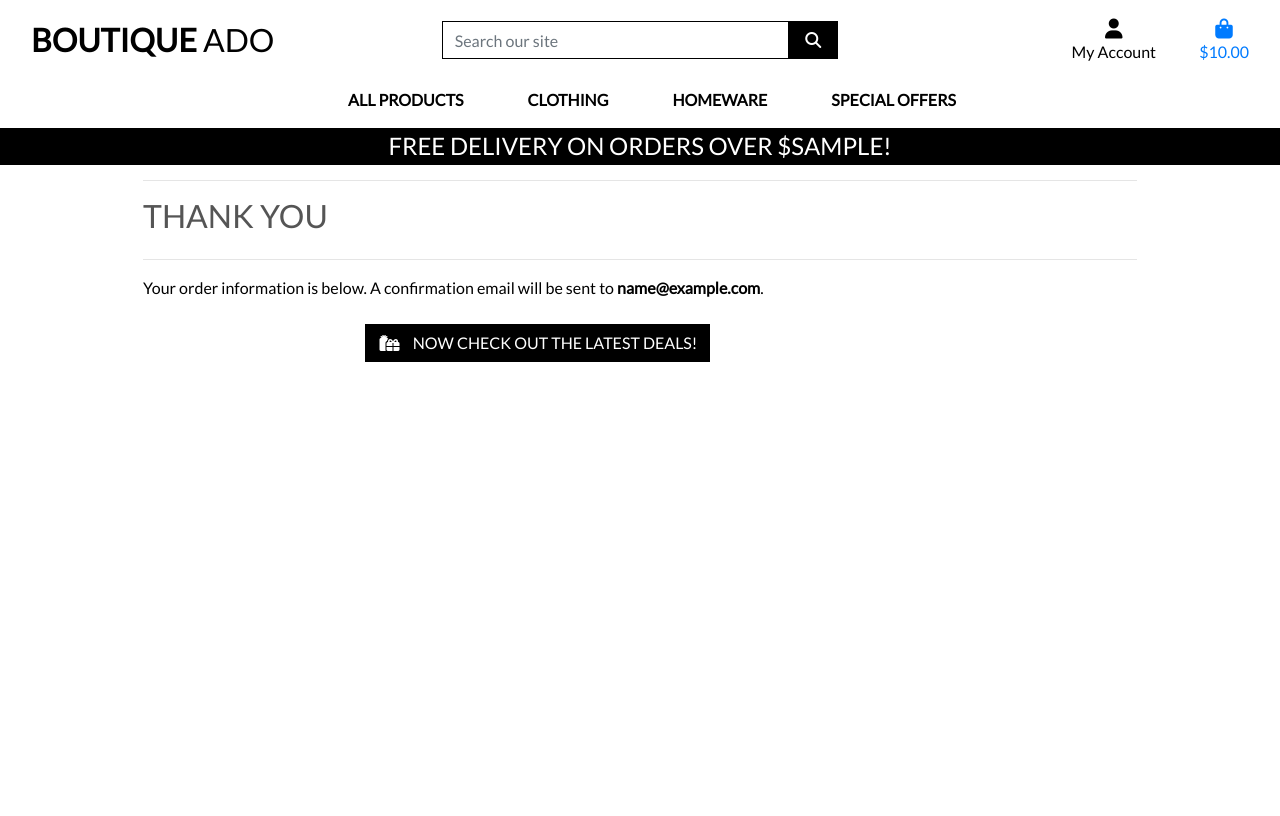
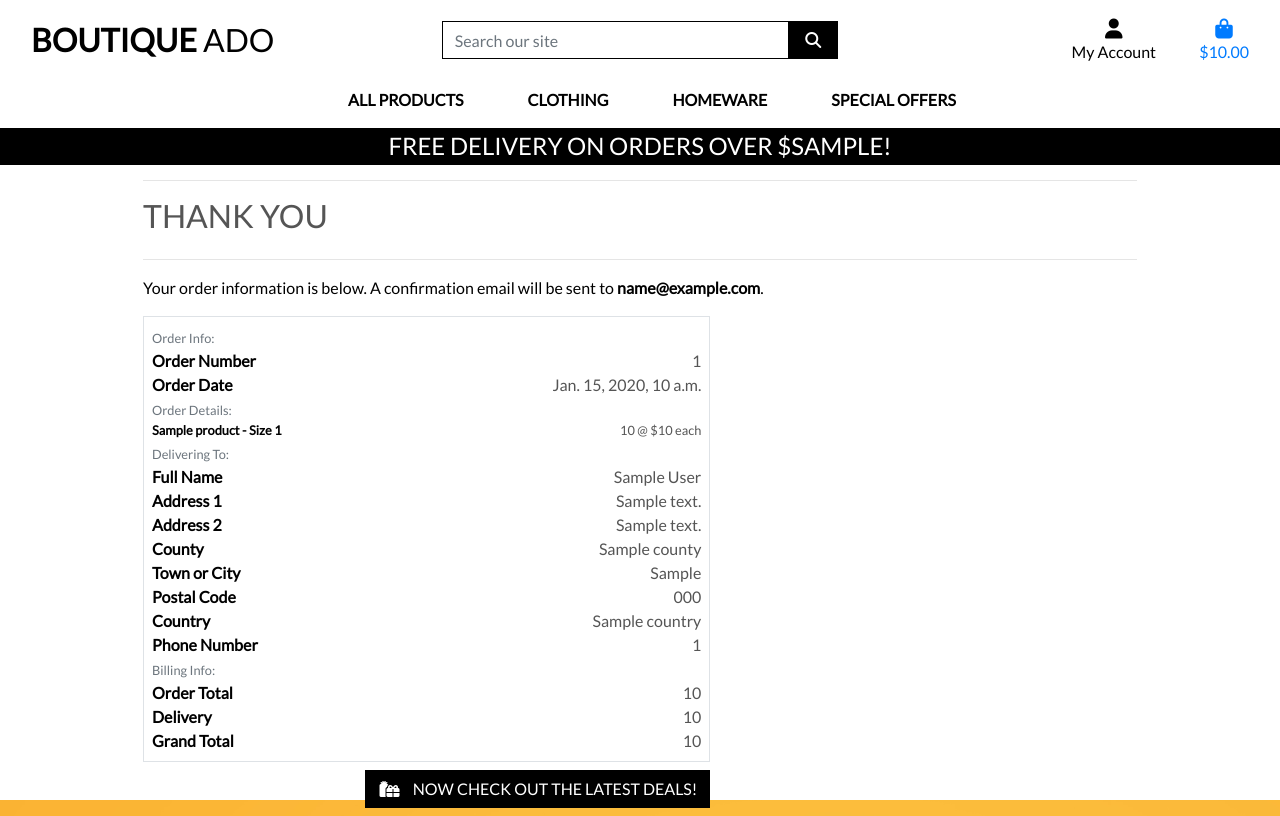
Before and after one commit to makiaveli1/boutique_ado_CI, a Django app: template checkout/templates/checkout/checkout_success.html in a window 1280 px wide. Before the commit the page ends 362 px from the top, so only its background shows below. Run offline with Django 3.2, Linux system fonts and the light colour scheme; the template is opened without the code that fills it: most values are stand-ins (such as "Sample title", 1, 10 or a date in 2020); some libraries are stand-ins or nearby versions.

Commit message:
added order summary to checkout success page

```diff
--- a/checkout/templates/checkout/checkout_success.html
+++ b/checkout/templates/checkout/checkout_success.html
@@ -28,7 +28,171 @@
     </div>
 
     <div class="row">
-      <div class="col-12 col-lg-7"></div>
+      <div class="col-12 col-lg-7">
+        <div class="order-confirmation-wrapper p-2 border">
+          <div class="row">
+            <div class="col">
+              <small class="text-muted">Order Info:</small>
+            </div>
+          </div>
+
+          <div class="row">
+            <div class="col-12 col-md-4">
+              <p class="mb-0 text-black font-weight-bold">Order Number</p>
+            </div>
+            <div class="col-12 col-md-8 text-md-right">
+              <p class="mb-0">{{ order.order_number }}</p>
+            </div>
+          </div>
+
+          <div class="row">
+            <div class="col-12 col-md-4">
+              <p class="mb-0 text-black font-weight-bold">Order Date</p>
+            </div>
+            <div class="col-12 col-md-8 text-md-right">
+              <p class="mb-0">{{ order.date }}</p>
+            </div>
+          </div>
+
+          <div class="row">
+            <div class="col">
+              <small class="text-muted">Order Details:</small>
+            </div>
+          </div>
+
+          {% for item in order.lineitems.all %}
+            <div class="row">
+              <div class="col-12 col-md-4">
+                <p class="small mb-0 text-black font-weight-bold">
+                  {{ item.product.name }}{% if item.product_size %}
+                    - Size {{ item.product.size|upper }}
+                  {% endif %}
+                </p>
+              </div>
+              <div class="col-12 col-md-8 text-md-right">
+                <p class="small mb-0">{{ item.quantity }} @ ${{ item.product.price }} each</p>
+              </div>
+            </div>
+          {% endfor %}
+
+          <div class="row">
+            <div class="col">
+              <small class="text-muted">Delivering To:</small>
+            </div>
+          </div>
+
+          <div class="row">
+            <div class="col-12 col-md-4">
+              <p class="mb-0 text-black font-weight-bold">Full Name</p>
+            </div>
+            <div class="col-12 col-md-8 text-md-right">
+              <p class="mb-0">{{ order.full_name }}</p>
+            </div>
+          </div>
+
+          <div class="row">
+            <div class="col-12 col-md-4">
+              <p class="mb-0 text-black font-weight-bold">Address 1</p>
+            </div>
+            <div class="col-12 col-md-8 text-md-right">
+              <p class="mb-0">{{ order.street_address1 }}</p>
+            </div>
+          </div>
+
+          {% if order.street_address2 %}
+            <div class="row">
+              <div class="col-12 col-md-4">
+                <p class="mb-0 text-black font-weight-bold">Address 2</p>
+              </div>
+              <div class="col-12 col-md-8 text-md-right">
+                <p class="mb-0">{{ order.street_address1 }}</p>
+              </div>
+            </div>
+          {% endif %}
+
+          {% if order.county %}
+            <div class="row">
+              <div class="col-12 col-md-4">
+                <p class="mb-0 text-black font-weight-bold">County</p>
+              </div>
+              <div class="col-12 col-md-8 text-md-right">
+                <p class="mb-0">{{ order.county }}</p>
+              </div>
+            </div>
+          {% endif %}
+
+          <div class="row">
+            <div class="col-12 col-md-4">
+              <p class="mb-0 text-black font-weight-bold">Town or City</p>
+            </div>
+            <div class="col-12 col-md-8 text-md-right">
+              <p class="mb-0">{{ order.town_or_city }}</p>
+            </div>
+          </div>
+
+          {% if order.postcode %}
+            <div class="row">
+              <div class="col-12 col-md-4">
+                <p class="mb-0 text-black font-weight-bold">Postal Code</p>
+              </div>
+              <div class="col-12 col-md-8 text-md-right">
+                <p class="mb-0">{{ order.postcode }}</p>
+              </div>
+            </div>
+          {% endif %}
+
+          <div class="row">
+            <div class="col-12 col-md-4">
+              <p class="mb-0 text-black font-weight-bold">Country</p>
+            </div>
+            <div class="col-12 col-md-8 text-md-right">
+              <p class="mb-0">{{ order.country }}</p>
+            </div>
+          </div>
+
+          <div class="row">
+            <div class="col-12 col-md-4">
+              <p class="mb-0 text-black font-weight-bold">Phone Number</p>
+            </div>
+            <div class="col-12 col-md-8 text-md-right">
+              <p class="mb-0">{{ order.phone_number }}</p>
+            </div>
+          </div>
+
+          <div class="row">
+            <div class="col">
+              <small class="text-muted">Billing Info:</small>
+            </div>
+          </div>
+
+          <div class="row">
+            <div class="col-12 col-md-4">
+              <p class="mb-0 text-black font-weight-bold">Order Total</p>
+            </div>
+            <div class="col-12 col-md-8 text-md-right">
+              <p class="mb-0">{{ order.order_total }}</p>
+            </div>
+          </div>
+
+          <div class="row">
+            <div class="col-12 col-md-4">
+              <p class="mb-0 text-black font-weight-bold">Delivery</p>
+            </div>
+            <div class="col-12 col-md-8 text-md-right">
+              <p class="mb-0">{{ order.delivery_cost }}</p>
+            </div>
+          </div>
+
+          <div class="row">
+            <div class="col-12 col-md-4">
+              <p class="mb-0 text-black font-weight-bold">Grand Total</p>
+            </div>
+            <div class="col-12 col-md-8 text-md-right">
+              <p class="mb-0">{{ order.grand_total }}</p>
+            </div>
+          </div>
+        </div>
+      </div>
     </div>
     <div class="row">
       <div class="col-12 col-lg-7 text-right">
```
